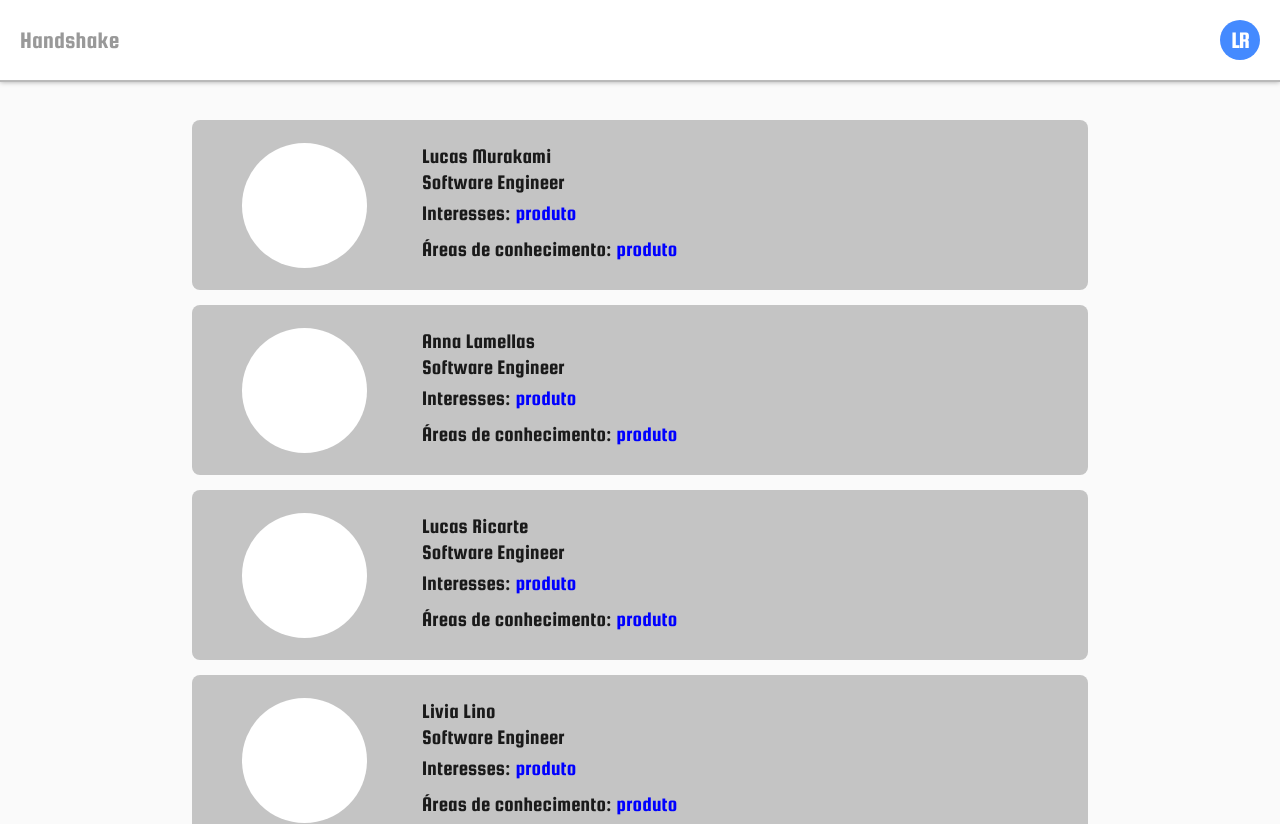
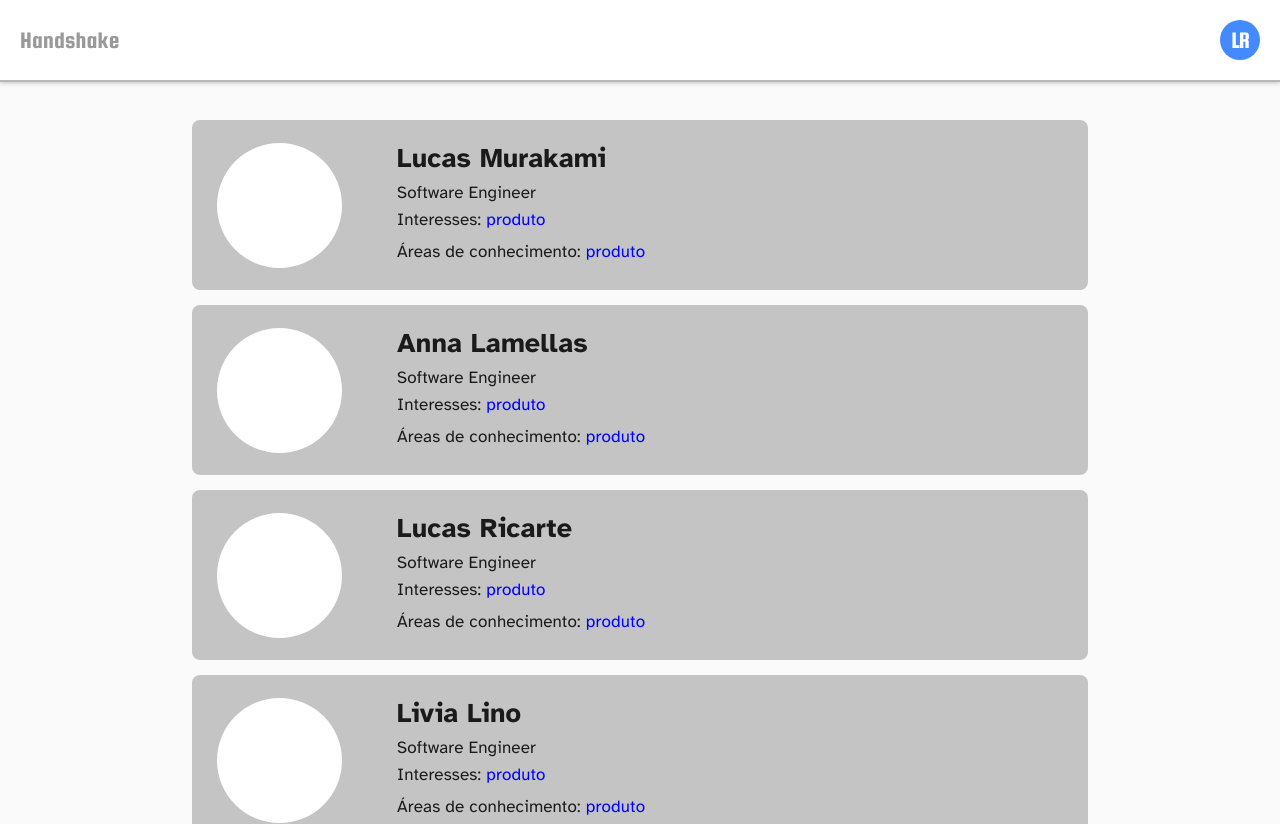
Before and after one commit to AnnaGabrielle/handshake-web, a Vue app: page / in a window 1280 px wide. Shown: the top 824 px of the page. Built offline with nearby package versions, Linux system fonts and the light colour scheme.

Commit message:
add new font-family / upadate user names in list

```diff
--- a/src/App.vue
+++ b/src/App.vue
@@ -20,10 +20,13 @@ export default Vue.extend({
 </script>
 
 <style lang="scss">
+@import url('https://fonts.googleapis.com/css2?family=Atkinson+Hyperlegible:ital,wght@0,400;0,700;1,400;1,700&display=swap');
 @import url('https://fonts.googleapis.com/css2?family=Squada+One&display=swap');
 
+$fontFamily: 'Atkinson Hyperlegible', sans-serif;
+
 #app {
-  font-family: 'Squada One', cursive;
+  font-family: $fontFamily;
   -webkit-font-smoothing: antialiased;
   -moz-osx-font-smoothing: grayscale;
 }
--- a/src/components/Header.vue
+++ b/src/components/Header.vue
@@ -39,6 +39,12 @@ export default Vue.extend({
 </script>
 
 <style lang="scss" scoped>
+$headerFontFamily: 'Squada One', sans-serif;
+
+* {
+  font-family: $headerFontFamily;
+}
+
 header {
   width: 100vw;
   background: white;
--- a/src/components/UserCard.vue
+++ b/src/components/UserCard.vue
@@ -46,6 +46,8 @@ export default Vue.extend({
 </script>
 
 <style lang="scss" scoped>
+$fontFamily: 'Atkinson Hyperlegible', sans-serif;
+
 .users-list {
   width: 70%;
 }
@@ -64,17 +66,24 @@ export default Vue.extend({
     height: 125px;
     border-radius: 50%;
     background: white;
-    margin: 0 50px;
+    margin: 0 50px 0 25px;
   }
 
   &__info {
     flex-grow: 1;
     text-align: start;
-    font-size: 21px;
+    font-size: 17px;
 
     span, div {
+      font-family: $fontFamily;
       display: block;
       margin: 5px;
+    }
+
+    &-name {
+      font-size: 27px;
+      font-weight: bold;
+      margin-bottom: 12px !important;
     }
 
     .interests, .knowledges {
```
